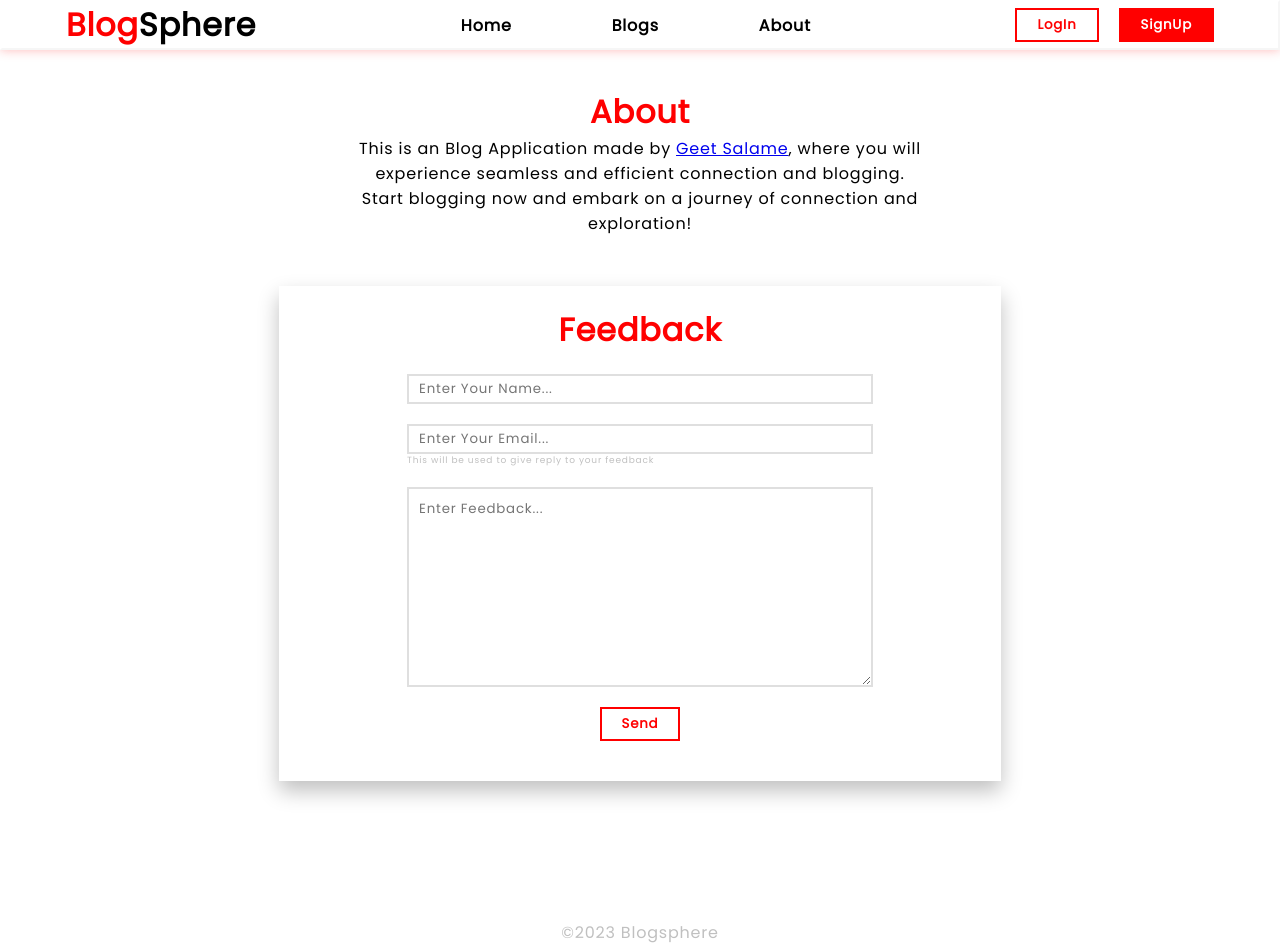
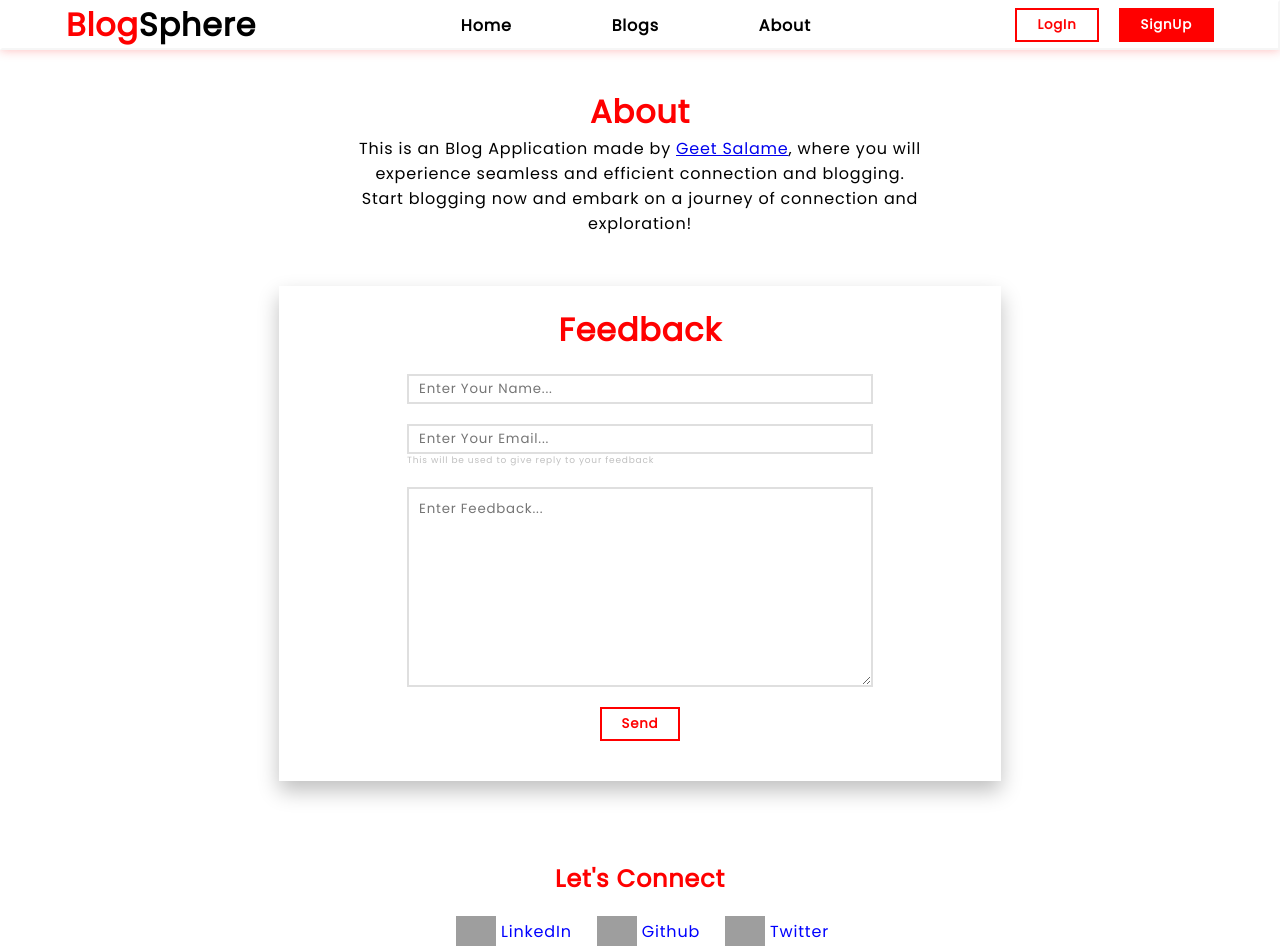
Before and after one commit to GeetSalame/Blogsphere, a React (Create React App) app in the folder client/: page /about in a window 1280 px wide. Shown: the top 952 px of the page. Built offline with nearby package versions, Linux system fonts and the light colour scheme; grey boxes are pictures that could not be loaded.

Commit message:
Respnsv : loginPage; added footer in aboutpage

```diff
--- a/client/src/App.js
+++ b/client/src/App.js
@@ -9,11 +9,11 @@ import Navbar from "./components/jsx/Navbar";
 import Pagenotfound from "./components/jsx/Pagenotfound";
 import Createblog from "./components/jsx/crud_pages/Createblog";
 import Readblog from "./components/jsx/crud_pages/Readblog";
-import Footer from "./components/jsx/Footer";
 import Updateblog from "./components/jsx/crud_pages/Updateblog";
 import { Auth } from "./config/auth";
 
 function App() {
+  const currentDate = new Date();
   return (
     <div id="mainbody">
       <Navbar />
@@ -29,7 +29,7 @@ function App() {
           <Route path="/*" element={<Pagenotfound />} />
         </Routes>
       </div>
-      <Footer />
+      <p style={{color:"silver", textAlign:"center", margin:"50px 0 10px"}}>&copy;{currentDate.getFullYear()} Blogsphere</p>
     </div >
   );
 }
--- a/client/src/components/jsx/Aboutpage.jsx
+++ b/client/src/components/jsx/Aboutpage.jsx
@@ -1,6 +1,7 @@
 import React, { useEffect } from 'react';
 import '../styles/aboutpage.css';
 import emailjs from '@emailjs/browser';
+import Footer from './Footer';
 
 function Aboutpage() {
 
@@ -55,6 +56,7 @@ function Aboutpage() {
         <textarea name="" className='inp' id="feedback" placeholder='Enter Feedback...' cols="30" rows="50"></textarea>
         <button className='btn' onClick={() => { sendFeedback() }}>Send</button>
       </div>
+      <Footer />
     </div>
   )
 }
--- a/client/src/components/jsx/Footer.jsx
+++ b/client/src/components/jsx/Footer.jsx
@@ -1,10 +1,24 @@
-import React from 'react'
+import React from 'react';
+import '../styles/footer.css';
 
 function Footer() {
-    const currentDate = new Date();
     return (
-        <div id="footer">
-            &copy;{currentDate.getFullYear()} Blogsphere
+        <div class="footer" id="footersec">
+            <h2>Let's Connect</h2>
+            <ul>
+                <li>
+                    <img src="https://cdn-icons-png.flaticon.com/512/3488/3488338.png" alt="LinkedIn" />
+                    <a href="https://www.linkedin.com/in/geet-salame-57a6a71b6/" target="_blank">LinkedIn</a>
+                </li>
+                <li>
+                    <img src="https://cdn-icons-png.flaticon.com/512/3488/3488435.png" alt="Github" />
+                    <a href="https://github.com/GeetSalame" target="_blank">Github</a>
+                </li>
+                <li>
+                    <img src="https://cdn-icons-png.flaticon.com/512/4494/4494481.png" alt="Twitter" />
+                    <a href="https://twitter.com/GeetSalame" target="_blank">Twitter</a>
+                </li>
+            </ul>
         </div>
     )
 }
--- a/client/src/components/jsx/Homepage.jsx
+++ b/client/src/components/jsx/Homepage.jsx
@@ -4,6 +4,7 @@ import bloggingPNG from '../../img/blogging.png';
 import { useNavigate } from 'react-router-dom';
 import ReactLoading from 'react-loading';
 import { auth } from '../../config/firebase';
+import Footer from './Footer';
 
 function Homepage() {
     const navigate = useNavigate();
--- a/client/src/components/styles/auth.css
+++ b/client/src/components/styles/auth.css
@@ -15,7 +15,7 @@
     align-items: center;
     width: 500px;
     min-height: 300px;
-    box-shadow: 0px 10px 10px silver;
+    box-shadow: 0px 9px 16px silver;
 }
 
 #authSwitch {
@@ -58,7 +58,7 @@
     background: transparent;
 }
 
-.switchLink{
+.switchLink {
     text-decoration: underline;
     color: silver;
     font-size: small;
@@ -81,3 +81,16 @@
 #googleBtn>img {
     height: 20px;
 }
+
+
+/*------------------------------------------ Responsiveness */
+@media screen and (max-width : 800px) {
+    #signinSec>button, #signupSec>button {
+        font-size: 13px;
+    }
+
+    #authContainer {
+        padding: 20px 0;
+    }
+
+}
--- a/client/src/components/styles/blogpage.css
+++ b/client/src/components/styles/blogpage.css
@@ -94,6 +94,7 @@ h3 {
     align-items: center;
     justify-content: center;
     gap: 50px 50px;
+    /* margin: 0 0 100px; */
 }
 
 
--- /dev/null
+++ b/client/src/components/styles/footer.css
@@ -0,0 +1,66 @@
+/* footer */
+.footer {
+    /* border: 2px solid red; */
+    display: flex;
+    flex-direction: column;
+    align-items: center;
+    text-align: center;
+    padding: 30px 0;
+    width: 100%;
+    /* margin: 3% 0 0; */
+    /* box-shadow: 0 0 10px rgba(192, 192, 192, 0.5); */
+}
+
+.footer h2 {
+    color: var(--theme-pri);
+}
+
+.footer ul {
+    display: flex;
+    margin: 10px;
+    list-style: none;
+}
+
+.footer ul li {
+    display: flex;
+    flex-wrap: wrap;
+    /* border: 2px solid red; */
+    margin: 10px;
+    justify-content: center;
+    align-items: center;
+    transition: all .1s ease;
+}
+
+.footer li:hover {
+    transform: scale(1.05);
+    /* text-shadow: 0 0 5px rgba(0, 0, 255, 0.9); */
+}
+
+.footer img {
+    height: 30px;
+    margin: 0 5px;
+}
+
+.footer a {
+    color: blue;
+    text-decoration: none;
+}
+
+.footer>p {
+    color: silver;
+    text-decoration: none;
+}
+
+
+/*--------------- Responsiveness  -------------*/
+@media screen and (max-width : 600px) {
+    .footer h2 {
+        font-size: 1.1rem;
+    }
+    .footer img {
+        height: 15px;
+    }
+    .footer a {
+        font-size: .7rem;
+    }
+}
--- a/client/src/index.css
+++ b/client/src/index.css
@@ -12,15 +12,27 @@
 
 :root {
   --theme-pri: rgb(255, 0, 0);
+  --theme-pri-faint: rgba(255, 0, 0, 0.4);
   --theme-sec: blue;
   --theme-ter: yellow;
   --navbar-height: 50px;
 }
 
 
-/* body {
-  body properties here
-} */
+body::-webkit-scrollbar {
+  width: 5px;
+  height: 5px;
+  /* display: none; */
+}
+
+body::-webkit-scrollbar-thumb {
+  background: var(--theme-pri-faint);
+  border-radius: 10px;
+}
+
+body::-webkit-scrollbar-track {
+  background: transparent;
+}
 
 h1{
   color: var(--theme-pri);
@@ -56,12 +68,6 @@ h1{
   background-color: transparent;
 } */
 
-#footer {
-  color: silver;
-  text-align: center;
-  margin: 50px 0 30px;
-}
-
 .inp {
   border: 2px solid rgba(192, 192, 192, .5);
   width: 100%;
@@ -85,7 +91,5 @@ h1{
 }
 
 @media screen and (max-width : 600px) {
-  #footer {
-    font-size: x-small;
-  }
+
 }
```
